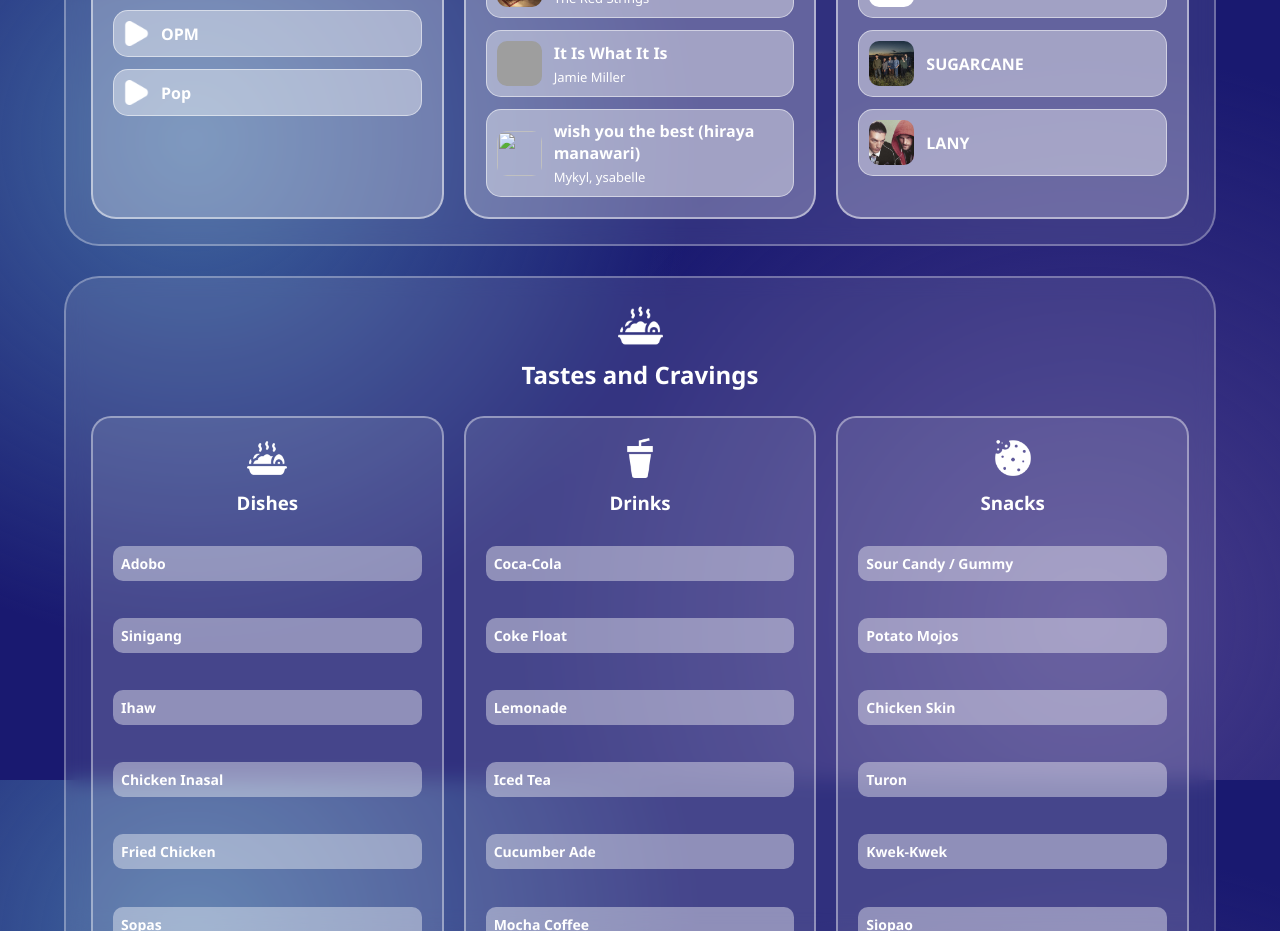
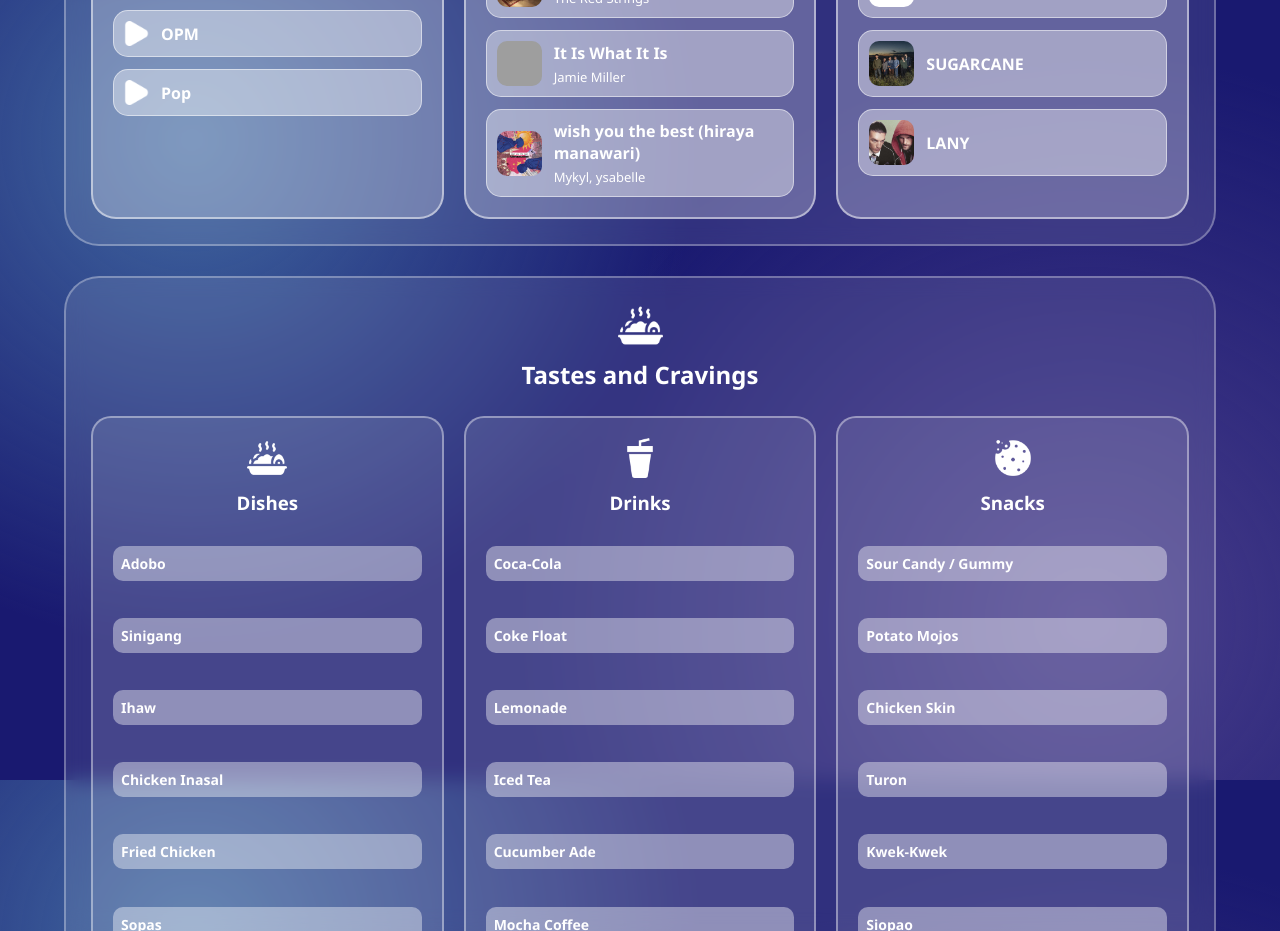
Before and after one commit to starz-chaser0112/My-Personal-Website, a plain HTML site: page favorites.html in a window 1280 px wide. Shown: the part 820-1751 px from the top of the page. Drawn offline with Linux system fonts and the light colour scheme; grey boxes are pictures that could not be loaded.

Commit message:
Fix image source in favorites.html

```diff
--- a/favorites.html
+++ b/favorites.html
@@ -97,7 +97,7 @@
                         </div>
 
                          <div class="tracks">
-                            <img src="images/favorites/hiraya manawari.jpg manawari.jpg" />
+                            <img src="images/favorites/hiraya manawari.jpg" />
                             <a href="https://open.spotify.com/track/7DUN395RNLAiAa6vpoLNxn?si=5939c40aee1249bb">
                                 <h4>wish you the best (hiraya manawari)</h4>
                                 <p>Mykyl, ysabelle</p>
```
